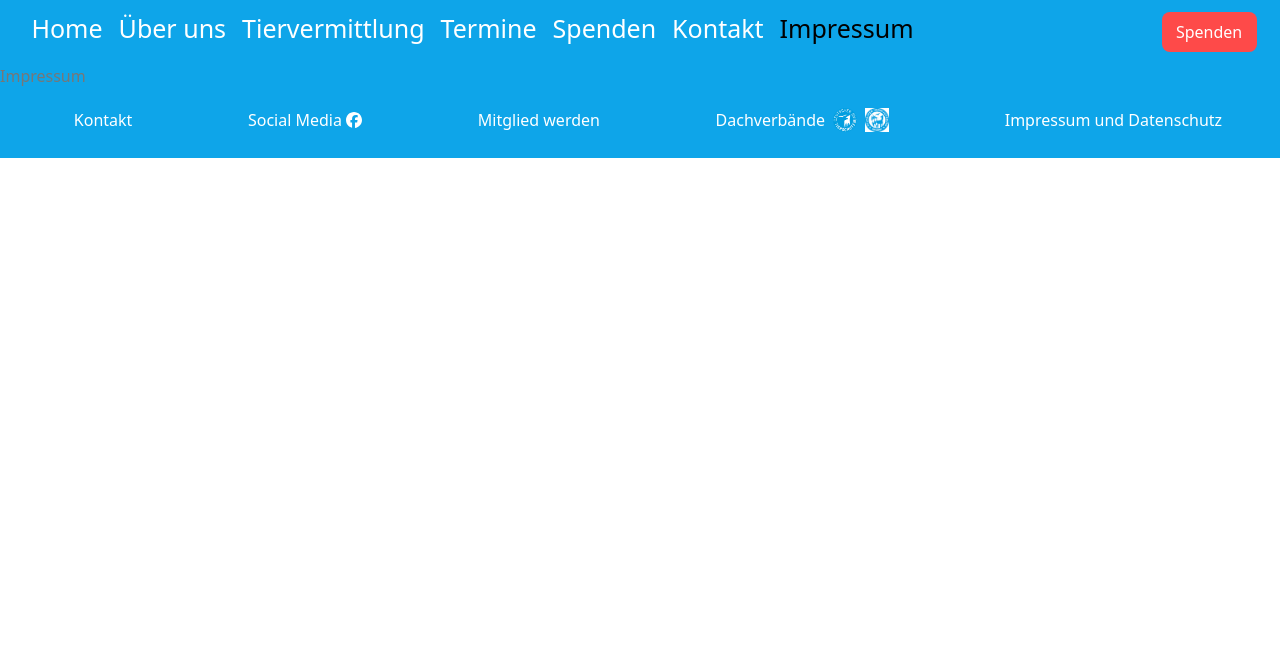
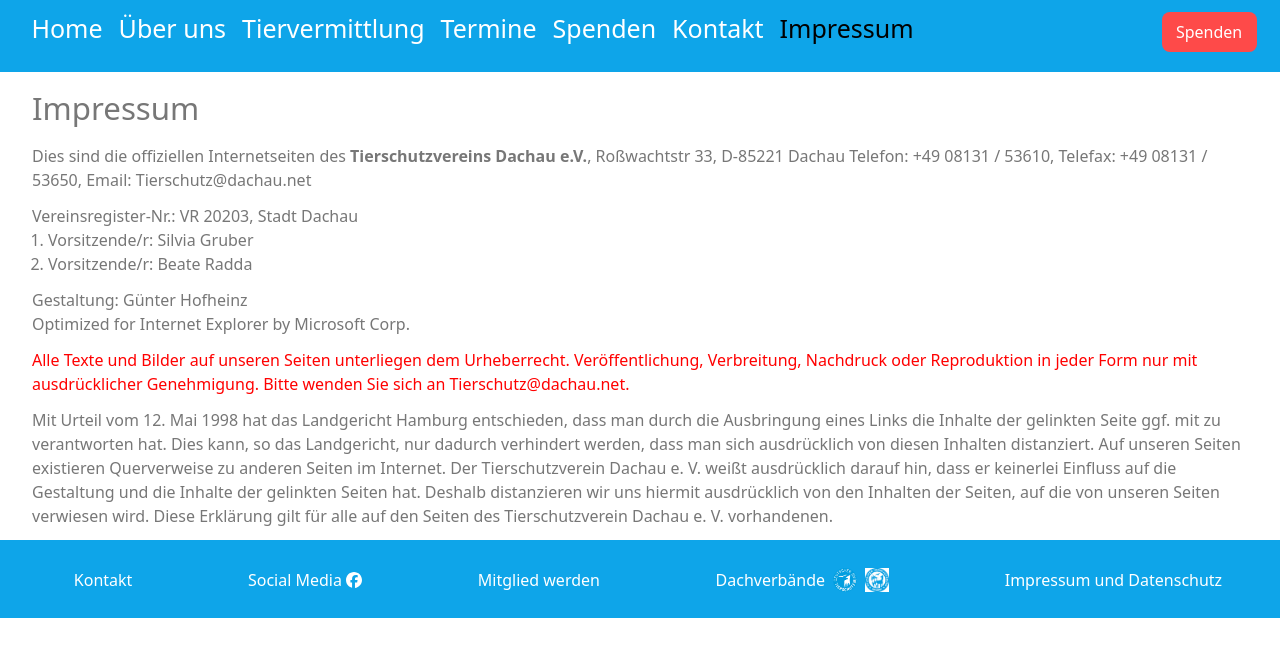
Before and after one commit to MrburnsDAOC/dci-final-project, a React (Vite) app in the folder frontend/: page /impressum in a window 1280 px wide. Shown: the top 656 px of the page. Built offline with nearby package versions, Linux system fonts and the light colour scheme; a web font is replaced by a local one.

Commit message:
impressum

```diff
--- a/frontend/src/pages/impressum/Impressum.jsx
+++ b/frontend/src/pages/impressum/Impressum.jsx
@@ -1,5 +1,53 @@
+import H2 from "../../layout/H2";
+import Section from "../../layout/Section";
+
 const Impressum = () => {
-  return <div>Impressum</div>;
+  return (
+    <Section>
+      <div>
+        <H2>Impressum</H2>
+        <div className="my-3">
+          <p>
+            Dies sind die offiziellen Internetseiten des
+            <strong> Tierschutzvereins Dachau e.V.</strong>, Roßwachtstr 33,
+            D-85221 Dachau Telefon: +49 08131 / 53610, Telefax: +49 08131 /
+            53650, Email: Tierschutz@dachau.net
+          </p>
+          <div className="my-3">
+            <p>Vereinsregister-Nr.: VR 20203, Stadt Dachau</p>
+            <ol className="list-decimal pl-4">
+              <li className="">Vorsitzende/r: Silvia Gruber</li>
+              <li className="">Vorsitzende/r: Beate Radda</li>
+            </ol>
+          </div>
+          <div className="my-3">
+            <p>Gestaltung: Günter Hofheinz</p>
+            <p>Optimized for Internet Explorer by Microsoft Corp.</p>
+          </div>
+          <p className="text-alertText my-3">
+            Alle Texte und Bilder auf unseren Seiten unterliegen dem
+            Urheberrecht. Veröffentlichung, Verbreitung, Nachdruck oder
+            Reproduktion in jeder Form nur mit ausdrücklicher Genehmigung. Bitte
+            wenden Sie sich an Tierschutz@dachau.net.
+          </p>
+        </div>
+
+        <p>
+          Mit Urteil vom 12. Mai 1998 hat das Landgericht Hamburg entschieden,
+          dass man durch die Ausbringung eines Links die Inhalte der gelinkten
+          Seite ggf. mit zu verantworten hat. Dies kann, so das Landgericht, nur
+          dadurch verhindert werden, dass man sich ausdrücklich von diesen
+          Inhalten distanziert. Auf unseren Seiten existieren Querverweise zu
+          anderen Seiten im Internet. Der Tierschutzverein Dachau e. V. weißt
+          ausdrücklich darauf hin, dass er keinerlei Einfluss auf die Gestaltung
+          und die Inhalte der gelinkten Seiten hat. Deshalb distanzieren wir uns
+          hiermit ausdrücklich von den Inhalten der Seiten, auf die von unseren
+          Seiten verwiesen wird. Diese Erklärung gilt für alle auf den Seiten
+          des Tierschutzverein Dachau e. V. vorhandenen.
+        </p>
+      </div>
+    </Section>
+  );
 };
 
 export default Impressum;
--- a/frontend/src/pages/spenden/Spenden.jsx
+++ b/frontend/src/pages/spenden/Spenden.jsx
@@ -1,7 +1,6 @@
 import Section from "../../layout/Section";
 import H2 from "../../layout/H2";
 import H3 from "../../layout/H3";
-import H4 from "../../layout/H4";
 import NextButton from "../../layout/NextButton";
 import Btn from "../../assets/btn.png";
 import Paypal from "../../assets/paypal.png";
```
